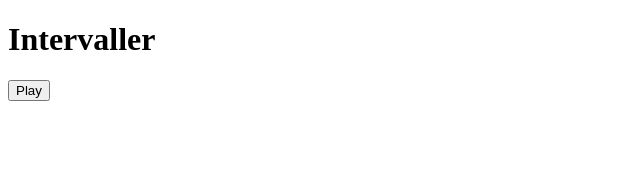
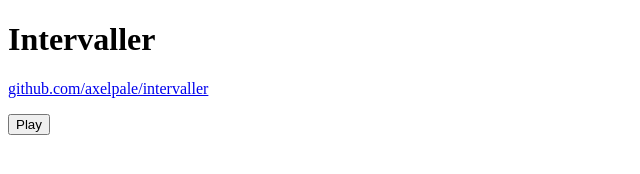
Before and after one commit to axelpale/intervaller, a plain HTML site: page index.html in a window 1280 px wide. Shown: the whole page, without its empty margins (0-640 px from the left). Drawn offline with Linux system fonts and the light colour scheme.

Commit message:
Add link to github

```diff
--- a/index.html
+++ b/index.html
@@ -17,6 +17,7 @@
 <body>
   <div>
     <h1>Intervaller</h1>
+    <p><a href="https://github.com/axelpale/intervaller">github.com/axelpale/intervaller</a></p>
     <button id="play">Play</button>
   </div>
   <script src="src/index.js"></script>
```
